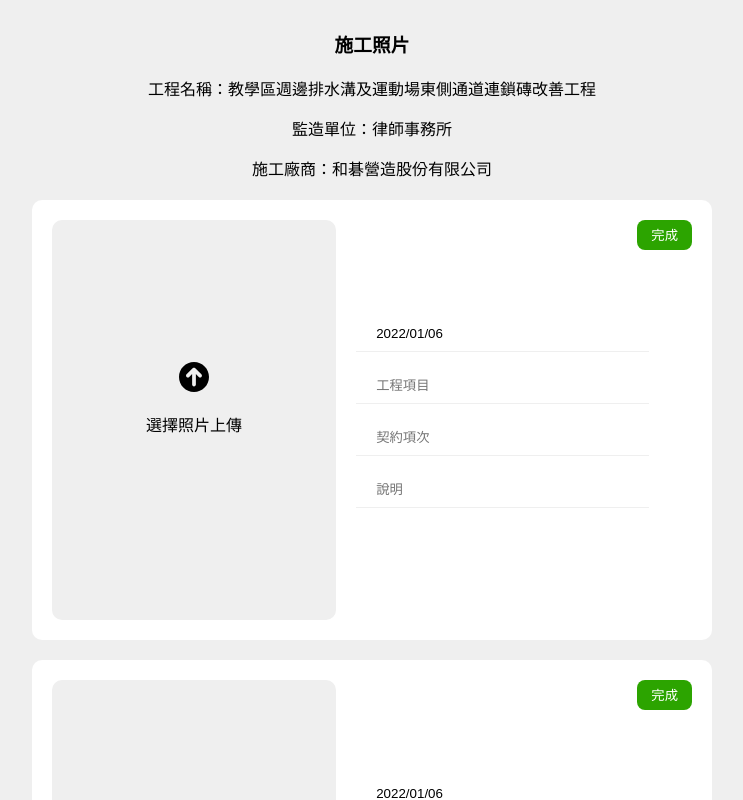
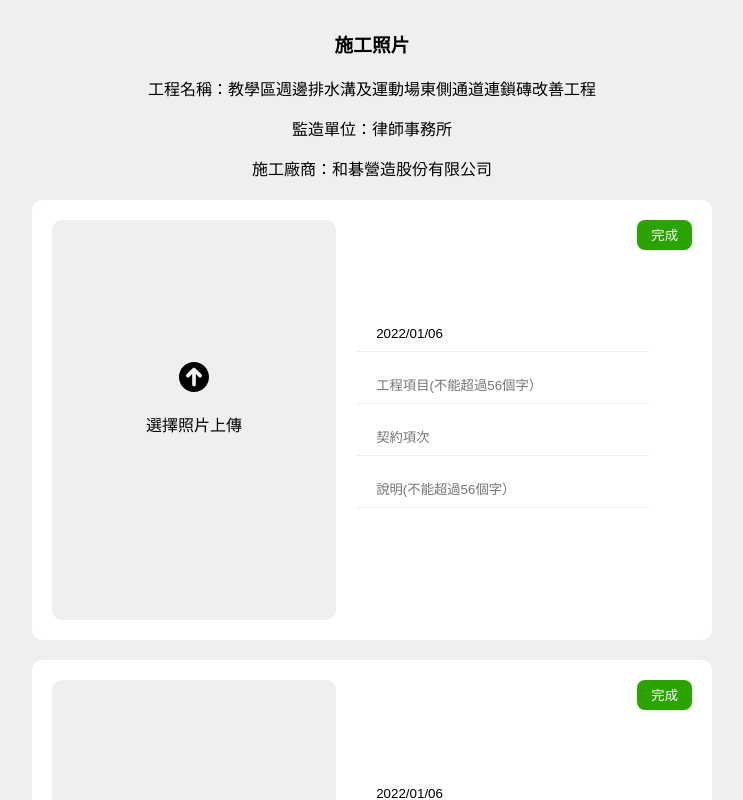
Before and after one commit to svickyx/PDF-react, a React (Create React App) app: page / in a window 1280 px wide. Shown: the top 800 px of the page, without its empty margins (268-1011 px from the left). Built offline with nearby package versions, Linux system fonts and the light colour scheme; what @react-pdf/renderer would draw is missing.

Commit message:
placeholder change

```diff
--- a/src/components/DescriptionBox/DescriptionBox.js
+++ b/src/components/DescriptionBox/DescriptionBox.js
@@ -38,7 +38,7 @@ const DescriptionBox = ({ handleDescription }) => {
         type="text"
         id="title"
         name="title"
-        placeholder="工程項目"
+        placeholder="工程項目(不能超過56個字）"
         disabled={isCompleted}
         onChange={(e) => setTitle(e.target.value)}
         onFocus={() => setTitle("")}
@@ -60,7 +60,7 @@ const DescriptionBox = ({ handleDescription }) => {
         type="text"
         id="note"
         name="note"
-        placeholder="說明"
+        placeholder="說明(不能超過56個字）"
         disabled={isCompleted}
         onChange={(e) => setNote(e.target.value)}
         onFocus={() => setNote("")}
```
